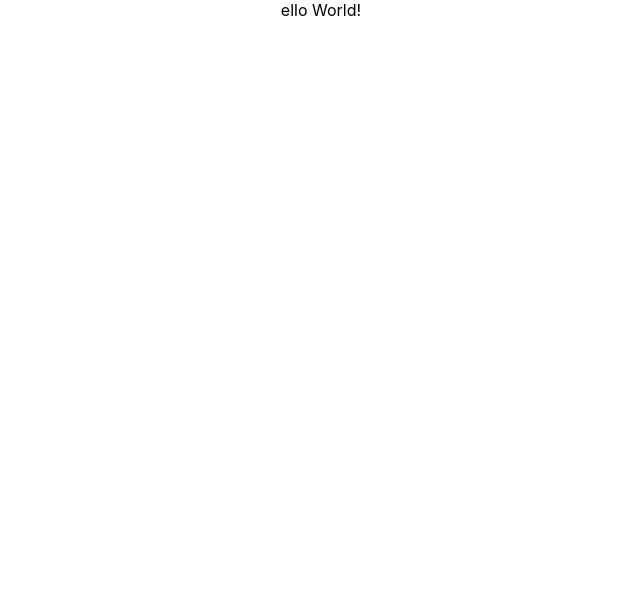
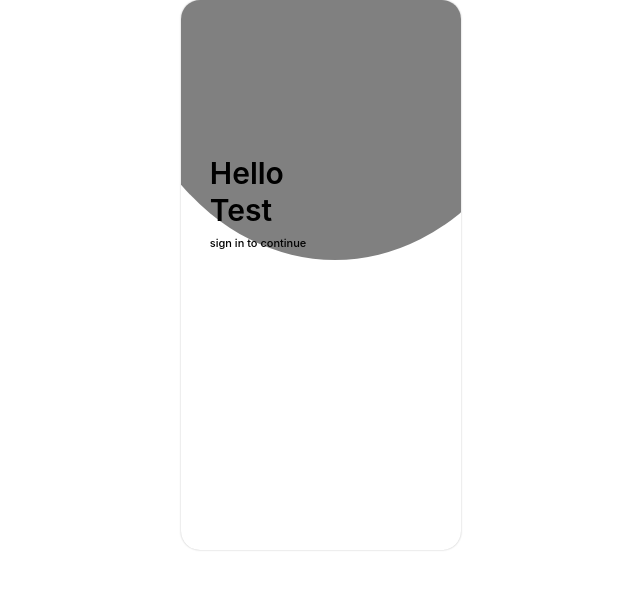
Before and after one commit to keekerr/Dreamscape, a React (Create React App) app in the folder 00-login-app/: page / in a window 1280 px wide. Shown: the top 590 px of the page, without its empty margins (319-959 px from the left). Built offline with nearby package versions, Linux system fonts and the light colour scheme.

Commit message:
Completed Initial Code for form format and added more files

```diff
--- a/00-login-app/src/App.js
+++ b/00-login-app/src/App.js
@@ -1,6 +1,7 @@
 import logo from './logo.svg';
 import './App.css';
 import styled from "styled-components";
+import { AccountBox } from './accountBox';
 
 const AppContainer = styled.div`
   width: 100%;
@@ -12,7 +13,9 @@ const AppContainer = styled.div`
 `;
 
 function App() {
-  return <AppContainer>ello World!</AppContainer>;
+  return <AppContainer>
+    <AccountBox />
+  </AppContainer>
 
 }
 
--- a/00-login-app/src/accountBox/index.jsx
+++ b/00-login-app/src/accountBox/index.jsx
@@ -30,12 +30,47 @@ const BackDrop = styled.div`
     display: flex;
     flex-direction: column;
     border-radius: 50%;
+    transform: rotate(60degrees);
+    top: -290px;
+    left: -70px;
+    background: gray;
 `;
 
-export function AccountBox(props){
-    return <BoxContainer>
+const HeaderContainer = styled.div`
+    width: 100%;
+    display: flex;
+    flex-direction: column;
+`;
+
+const HeaderText = styled.h2`
+    font-size: 30px;
+    font-weight: 600;
+    line-height: 1.24;
+    color: black;
+    z-index: 10;
+    margin: 0;
+`;
+
+const SmallText = styled.h5`
+    color: black;
+    font-weight: 500;
+    font-size: 11px;
+    z-index: 10;
+    margin: 0;
+    margin-top: 7px;
+`;
+// gradient or image?
+export function AccountBox(props) {
+    return (
+    <BoxContainer>
         <TopContainer>
-            <BackDrop/>
+            <BackDrop />
+            <HeaderContainer>
+                <HeaderText>Hello</HeaderText>
+                <HeaderText>Test</HeaderText>
+                <SmallText>sign in to continue</SmallText>
+            </HeaderContainer>
         </TopContainer>
     </BoxContainer>
+    );
 }
```
Also changed, not shown: 00-login-app/src/accountBox/common.jsx (added).
